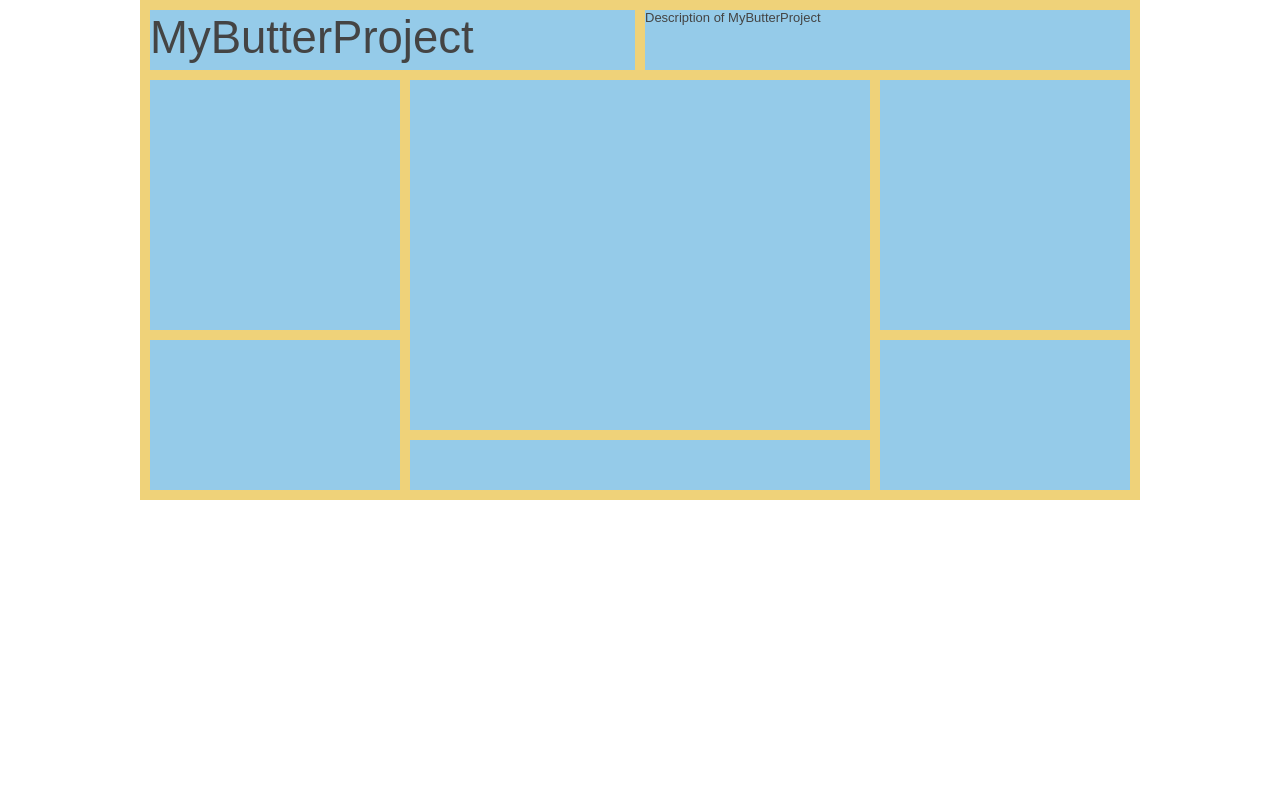
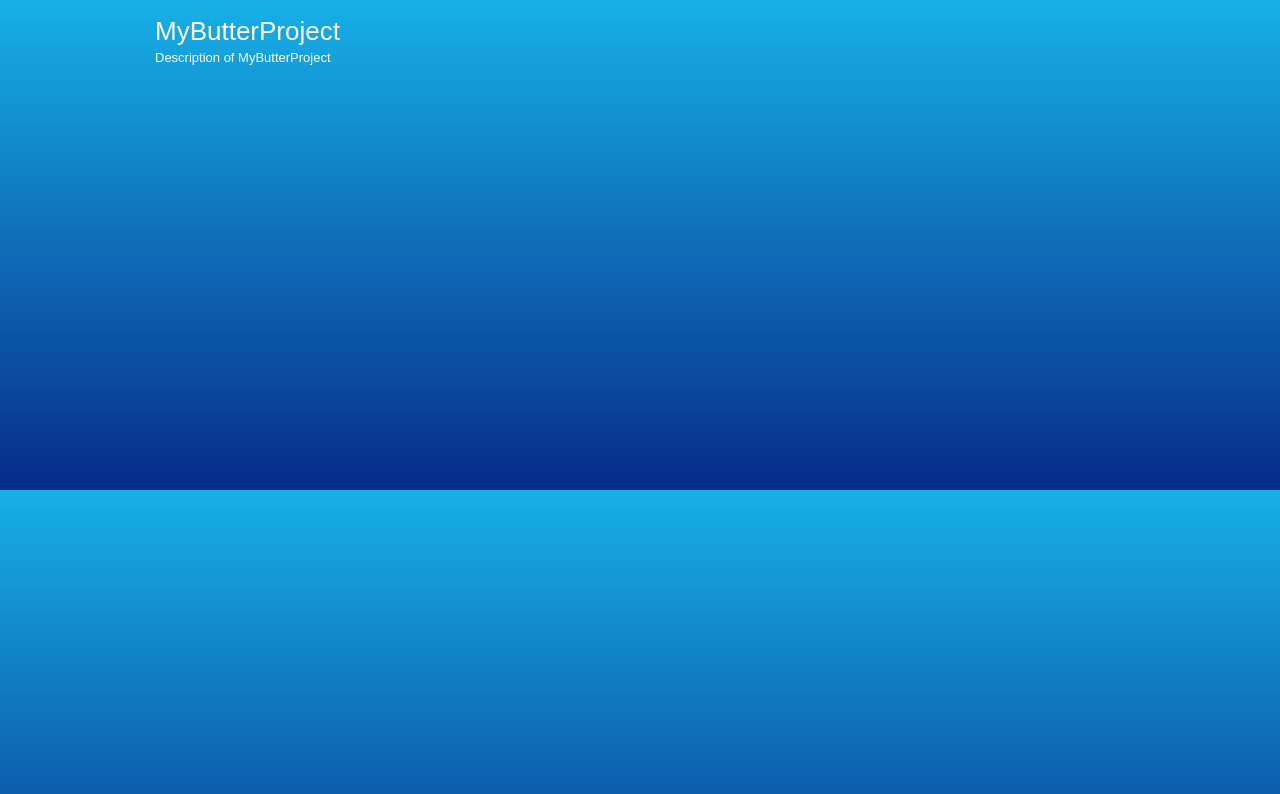
Before and after one commit to jbuck/popcorn-js-templates, a plain HTML site: page index.html in a window 1280 px wide. Drawn offline with Linux system fonts and the light colour scheme; some packages are replaced by stand-ins of ours.

Commit message:
Lets gussy up this page

```diff
--- a/css/default.css
+++ b/css/default.css
@@ -1,77 +1,81 @@
+body {
+  height: 100%;
+  background-image: -moz-linear-gradient(#17B0E7, #072B8A);
+  background-image: -webkit-linear-gradient(#17B0E7, #072B8A);
+  color: #FFFFFF;
+}
+
 #container {
   position: relative;
   margin: 0px auto;
   width: 1000px;
-  height: 500px;
-  background: #EFD279;
+  height: 490px;
 }
 
-#container div {
-  background: #95CBE9;
+#container > div {
+  background: #00000000;
   position: absolute;
+  padding: 5px;
 }
 
 #title-container {
   top: 10px;
   left: 10px;
-  width: 485px;
-  height: 60px;
-  font-size: 3.5em;
+  width: 970px;
+  height: 30px;
+  font-size: 2em;
 }
 
 #desc-container {
-  top: 10px;
-  right: 10px;
-  width: 485px;
-  height: 60px;
+  top: 45px;
+  left: 10px;
+  width: 970px;
+  height: 15px;
 }
 
-#video-container {
+#container > div#video-container {
   top: 80px;
   left: 270px;
   width: 460px;
   height: 350px;
+  padding: 0px;
 }
 
 #image-container {
   top: 80px;
   left: 10px;
-  width: 250px;
-  height: 250px;
+  width: 240px;
+  height: 240px;
 }
 
 #googlemap-container {
   top: 80px;
   right: 10px;
-  width: 250px;
-  height: 250px;
+  width: 240px;
+  height: 240px;
 }
 
 #wikipedia-container {
   bottom: 10px;
   right: 10px;
-  width: 250px;
-  height: 150px;
+  width: 240px;
+  height: 130px;
 }
 
 #footnote-container {
   bottom: 10px;
   left: 270px;
-  width: 460px;
-  height: 50px;
+  width: 450px;
+  height: 30px;
 }
 
 #wordriver-container {
   bottom: 10px;
   left: 10px;
-  width: 250px;
-  height: 150px;
+  width: 240px;
+  height: 130px;
 }
 
 #webpage-container {
   display: none;
 }
-
-#powered-by {
-
-}
--- a/index.html
+++ b/index.html
@@ -29,8 +29,6 @@
     <div id="footnote-container"></div>
     <div id="wordriver-container"></div>
     <div id="webpage-container"></div>
-
-    <div id="powered-by"></div>
   </div>
 
 </body>
```
